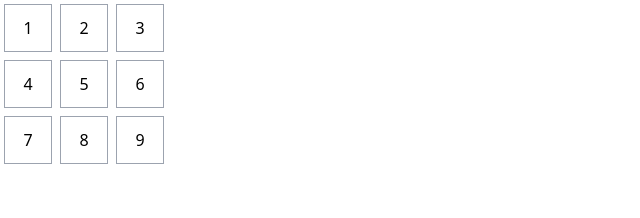
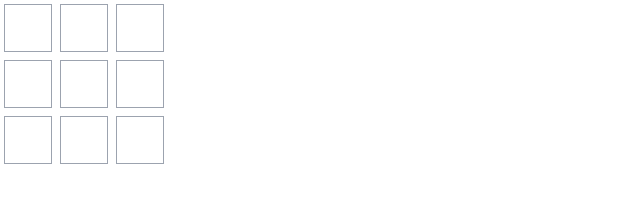
Before and after one commit to md-ahmodullah/Tic-Tac-Toe, a React (Vite) app: page / in a window 1280 px wide. Shown: the top 218 px of the page, without its empty margins (0-640 px from the left). Built offline with nearby package versions, Linux system fonts and the light colour scheme.

Commit message:
Learnt 'Lifting The State Up'

```diff
--- a/src/App.jsx
+++ b/src/App.jsx
@@ -1,7 +1,7 @@
+import { useState } from "react";
+
 function Square({ value }) {
-  function handleClick() {
-    console.log("Clicked");
-  }
+  function handleClick() {}
 
   return (
     <button
@@ -14,24 +14,26 @@
 }
 
 export default function Board() {
+  const [squares, setSquares] = useState(Array(9).fill(null));
+
   return (
     <>
-      <div>
-        <Square value={1} />
-        <Square value={2} />
-        <Square value={3} />
+      <div className="flex">
+        <Square value={squares[0]} />
+        <Square value={squares[1]} />
+        <Square value={squares[2]} />
       </div>
 
-      <div>
-        <Square value={4} />
-        <Square value={5} />
-        <Square value={6} />
+      <div className="flex">
+        <Square value={squares[3]} />
+        <Square value={squares[4]} />
+        <Square value={squares[5]} />
       </div>
 
-      <div>
-        <Square value={7} />
-        <Square value={8} />
-        <Square value={9} />
+      <div className="flex">
+        <Square value={squares[6]} />
+        <Square value={squares[7]} />
+        <Square value={squares[8]} />
       </div>
     </>
   );
```
